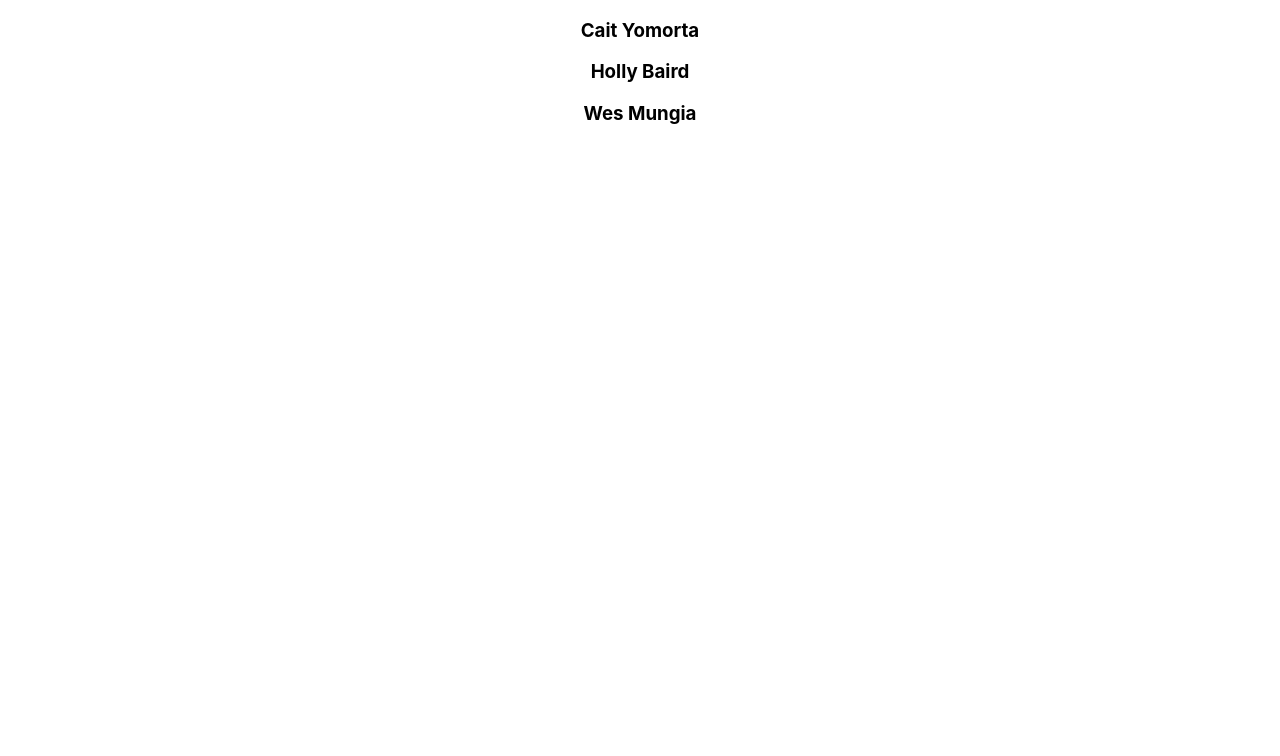
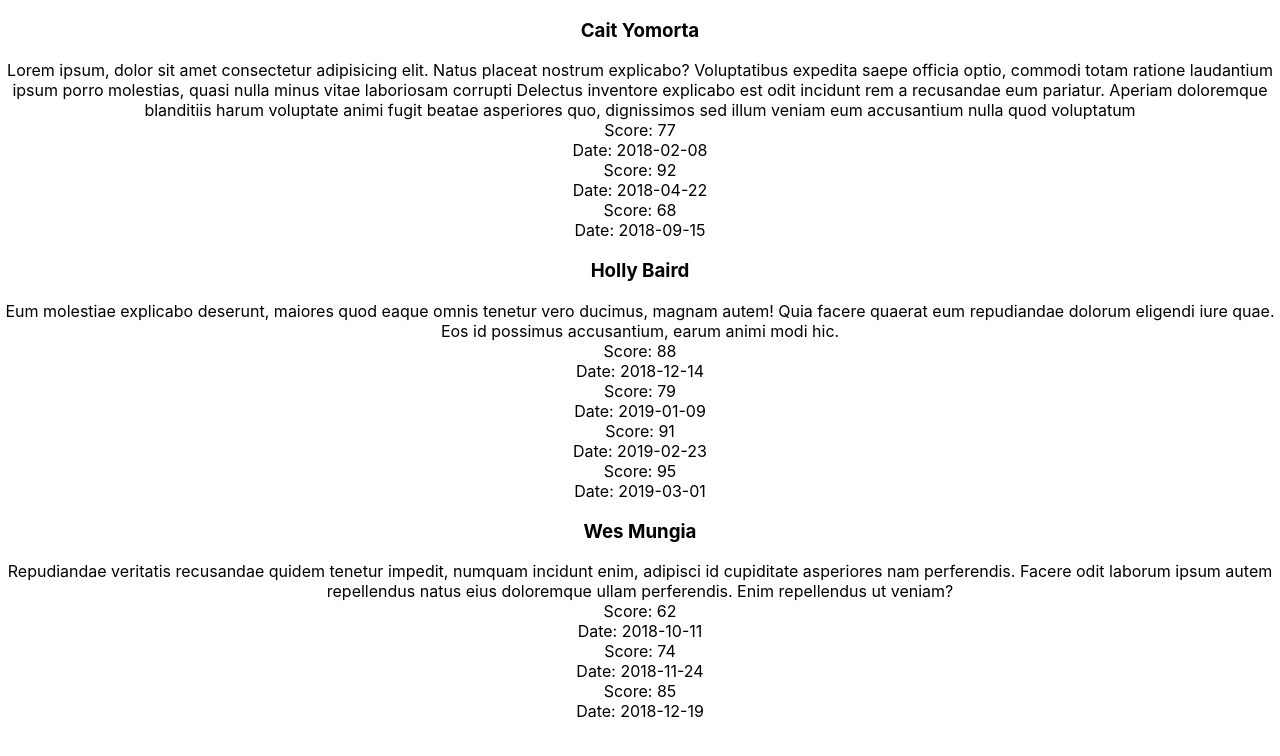
Before and after one commit to alldayoday/students-lab, a React (Create React App) app: page / in a window 1280 px wide. Shown: the top 756 px of the page. Built offline with nearby package versions, Linux system fonts and the light colour scheme.

Commit message:
functional

```diff
--- /dev/null
+++ b/src/Score.jsx
@@ -0,0 +1,14 @@
+const Score = (props) => {
+  return (
+    <>
+    <div>
+      Score: {props.score.score}
+    </div>
+    <div>
+      Date: {props.score.date}
+    </div>
+    </>
+  );
+}
+
+export default Score;
--- a/src/Student.jsx
+++ b/src/Student.jsx
@@ -1,9 +1,13 @@
+import Score from "./Score"
+
 const Student = (props) => {
   return (
     <>
       <h3>
         {props.student.name}
       </h3>
+      <div>{props.student.bio}</div>
+      {props.student.scores.map(score => <Score key={score} score={score}/>)}
     </>
   )
 }
```
